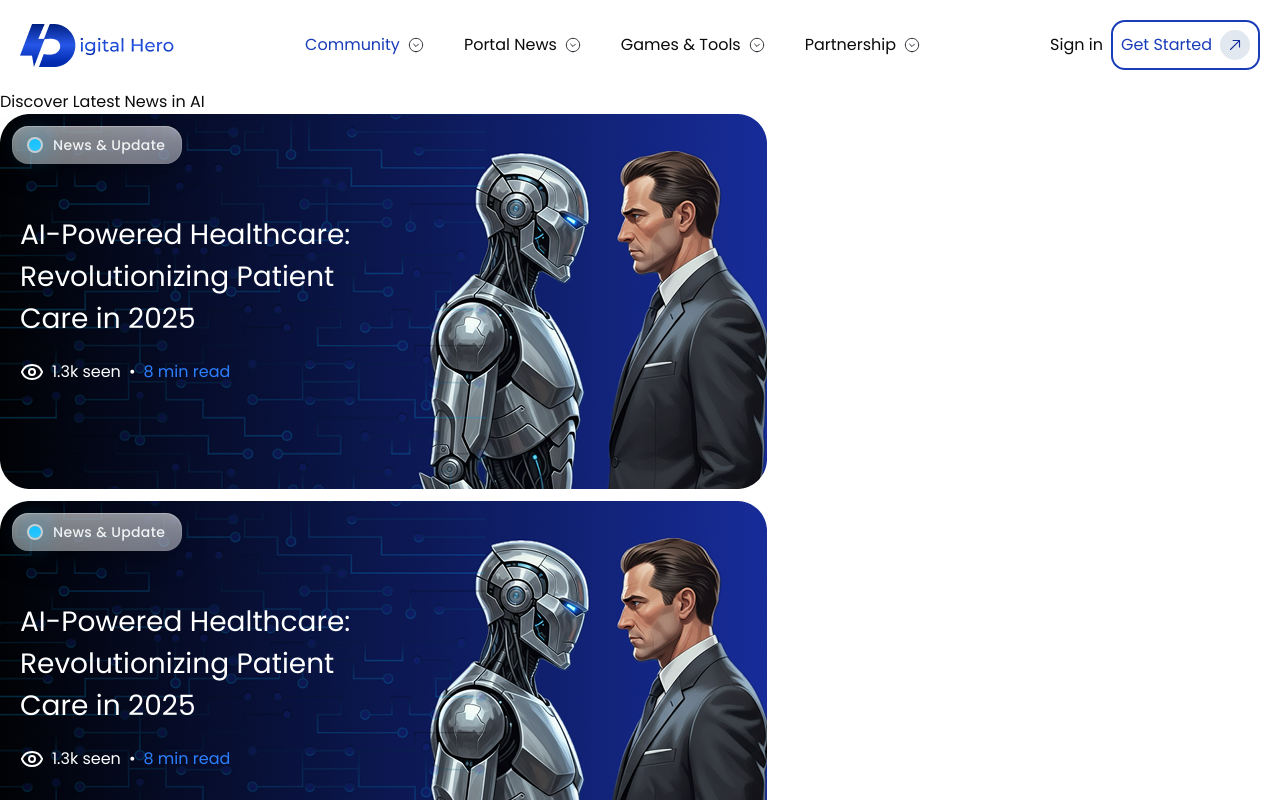
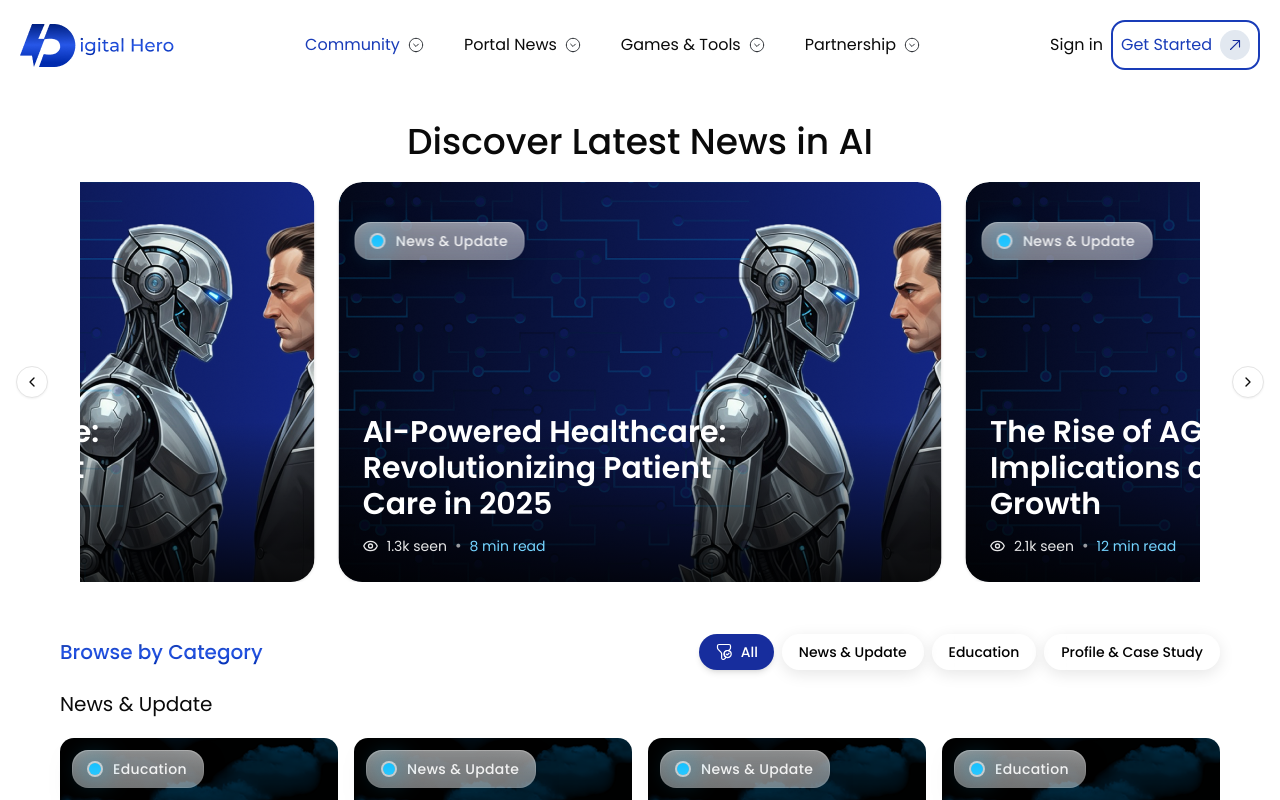
Before and after one commit to janfdev/test-slicing-digital-hero, a React (Vite) app: page / in a window 1280 px wide. Shown: the top 800 px of the page. Built offline with nearby package versions, Linux system fonts and the light colour scheme.

Commit message:
feat: Implement Banner component with carousel functionality and integrate NewsSection

```diff
--- a/src/components/Banner.tsx
+++ b/src/components/Banner.tsx
@@ -1,7 +1,26 @@
+import DigitalHero from "../assets/images/digitalHero.png";
+import { Card, CardContent } from "@/components/ui/card";
+import {
+  Carousel,
+  CarouselContent,
+  CarouselItem,
+  CarouselNext,
+  CarouselPrevious,
+  type CarouselApi
+} from "@/components/ui/carousel";
+import { cn } from "@/lib/utils";
 import { Eye } from "lucide-react";
-import DigitalHero from "../assets/images/digitalHero.png";
+import { useEffect, useState, useRef } from "react";
 
-const data = [
+type Item = {
+  image: string;
+  label: string;
+  title: string;
+  view: string;
+  read: string;
+};
+
+const DATA: Item[] = [
   {
     image: DigitalHero,
     label: "News & Update",
@@ -19,54 +38,119 @@ const data = [
   {
     image: DigitalHero,
     label: "News & Update",
-    title: "AI-Powered Healthcare: Revolutionizing Patient Care in 2025",
-    view: "1.3k",
-    read: "8 min"
+    title: "The Rise of AGI: Ethical Implications and Future Growth",
+    view: "2.1k",
+    read: "12 min"
   }
 ];
 
-const Discover = () => {
+const AUTOPLAY_INTERVAL = 4000;
+
+export default function Banner() {
+  const [api, setApi] = useState<CarouselApi>();
+  const currentRef = useRef(0);
+
+  // Sinkronkan posisi saat ini
+  useEffect(() => {
+    if (!api) return;
+    const syncCurrent = () => {
+      currentRef.current = api.selectedScrollSnap();
+    };
+
+    syncCurrent();
+    api.on("select", syncCurrent);
+    api.on("scroll", syncCurrent);
+
+    return () => {
+      api.off("select", syncCurrent);
+      api.off("scroll", syncCurrent);
+    };
+  }, [api]);
+
+  // Autoplay
+  useEffect(() => {
+    if (!api) return;
+    const autoplay = () => {
+      if (api.selectedScrollSnap() !== currentRef.current) return;
+      api.scrollNext();
+    };
+    const timer = setInterval(autoplay, AUTOPLAY_INTERVAL);
+    return () => clearInterval(timer);
+  }, [api]);
+
   return (
-    <div className="">
-      <h2>Discover Latest News in AI</h2>
-      <div
-        className="flex flex-col gap-3
-      "
+    <div className="mx-auto w-full py-8">
+      <h2 className="mb-5 text-center text-4xl font-medium ">
+        Discover Latest News in AI
+      </h2>
+
+      <Carousel
+        setApi={setApi}
+        className="relative w-full px-20"
+        opts={{
+          loop: true,
+          align: "center",
+          skipSnaps: false,
+          containScroll: "keepSnaps"
+        }}
       >
-        {data.map((data) => (
-          <div className="relative">
-            <div className="absolute top-3 left-3">
-              <div className="relative p-[1px] rounded-2xl bg-gradient-to-b from-white/60 to-white/10 shadow-[0_10px_30px_-10px_rgba(0,0,0,.6)]">
+        <CarouselContent className="-ml-6 pr-6">
+          {DATA.map((item, i) => (
+            <CarouselItem
+              key={i}
+              className="pl-6 shrink-0 basis-[82%] sm:basis-[70%] md:basis-[60%] xl:basis-[56%] cursor-grabbing"
+            >
+              <Card
+                className={cn(
+                  "relative h-[360px] md:h-[400px] overflow-hidden rounded-3xl border-0"
+                )}
+              >
+                <img
+                  src={item.image}
+                  alt={item.title}
+                  className="absolute inset-0 w-full h-full object-cover rounded-3xl"
+                  loading="lazy"
+                />
+
+                <div className="absolute top-10 left-4 z-10">
+                  <div className="relative rounded-2xl p-[1px] bg-gradient-to-b from-white/60 to-white/10 shadow-[0_10px_30px_-10px_rgba(0,0,0,.6)]">
                     <div className="flex items-center gap-3 rounded-2xl px-4 py-2 bg-white/10 backdrop-blur-xl ring-1 ring-white/20">
                       <span className="relative inline-flex h-3 w-3">
-                    <span className="absolute inset-0 rounded-full bg-sky-400"></span>
-                    <span className="absolute inset-[-6px] rounded-full bg-sky-400/40 blur-md"></span>
-                    <span className="absolute inset-0 rounded-full ring-2 ring-white/60"></span>
+                        <span className="absolute inset-0 rounded-full bg-sky-400" />
+                        <span className="absolute inset-[-6px] rounded-full bg-sky-400/40 blur-md" />
+                        <span className="absolute inset-0 rounded-full ring-2 ring-white/60" />
                       </span>
                       <span className="text-white/90 text-sm font-medium tracking-wide">
-                    {data.label}
+                        {item.label}
                       </span>
                     </div>
-                <span className="pointer-events-none absolute inset-0 rounded-2xl bg-gradient-to-t from-white/25 to-transparent"></span>
+                    <span className="pointer-events-none absolute inset-0 rounded-2xl bg-gradient-to-t from-white/25 to-transparent" />
                   </div>
                 </div>
-            <img src={data.image} alt="" />
-            <div className="absolute flex flex-col gap-5 top-25 left-5">
-              <h3 className="text-white text-[28px] max-w-sm">{data.title}</h3>
-              <div className="flex items-center gap-2">
-                <p className="flex items-center gap-2 text-white">
-                  <Eye className="text-white" />
-                  {data.view} seen
+
+                <div className="pointer-events-none absolute inset-x-0 bottom-0 h-40 bg-gradient-to-t from-black/80 via-black/40 to-transparent" />
+
+                <CardContent className="absolute inset-x-6 bottom-6 p-0">
+                  <h3 className="text-white text-3xl font-semibold max-w-sm">
+                    {item.title}
+                  </h3>
+                  <div className="mt-3 flex items-center gap-2">
+                    <p className="flex items-center gap-2 text-white/90 text-sm">
+                      <Eye className="h-4 w-4" />
+                      {item.view} seen
                     </p>
-                <span className="text-white">•</span>
-                <p className="text-blue-500">{data.read} read</p>
+                    <span className="text-white/60">•</span>
+                    <p className="text-sky-300 text-sm">{item.read} read</p>
                   </div>
-            </div>
-          </div>
+                </CardContent>
+              </Card>
+            </CarouselItem>
           ))}
-      </div>
+        </CarouselContent>
+
+        <CarouselPrevious className="absolute left-4 top-1/2 -translate-y-1/2 cursor-pointer" />
+        <CarouselNext className="absolute right-4 top-1/2 -translate-y-1/2 cursor-pointer" />
+      </Carousel>
     </div>
   );
-};
-
-export default Discover;
+}
--- a/src/components/NewsSection.tsx
+++ b/src/components/NewsSection.tsx
@@ -1,4 +1,5 @@
 import FilterIcon from "../assets/icons/filter-tick.svg";
+import NewsData from "./News";
 import { Button } from "./ui/button";
 import { useState } from "react";
 
@@ -48,6 +49,9 @@ const NewsSection = () => {
           })}
         </div>
       </div>
+      <NewsData title="News & Update" />
+      <NewsData title="Education" />
+      <NewsData title="Profile & Case Study" />
     </section>
   );
 };
--- /dev/null
+++ b/src/components/ui/card.tsx
@@ -0,0 +1,91 @@
+import { cn } from "@/lib/utils";
+import * as React from "react";
+
+function Card({ className, ...props }: React.ComponentProps<"div">) {
+  return (
+    <div
+      data-slot="card"
+      className={cn(
+        "bg-card text-card-foreground flex flex-col gap-6 rounded-xl border py-6 shadow-sm",
+        className
+      )}
+      {...props}
+    />
+  );
+}
+
+function CardHeader({ className, ...props }: React.ComponentProps<"div">) {
+  return (
+    <div
+      data-slot="card-header"
+      className={cn(
+        "@container/card-header grid auto-rows-min grid-rows-[auto_auto] items-start gap-2 px-6 has-data-[slot=card-action]:grid-cols-[1fr_auto] [.border-b]:pb-6",
+        className
+      )}
+      {...props}
+    />
+  );
+}
+
+function CardTitle({ className, ...props }: React.ComponentProps<"div">) {
+  return (
+    <div
+      data-slot="card-title"
+      className={cn("leading-none font-semibold", className)}
+      {...props}
+    />
+  );
+}
+
+function CardDescription({ className, ...props }: React.ComponentProps<"div">) {
+  return (
+    <div
+      data-slot="card-description"
+      className={cn("text-muted-foreground text-sm", className)}
+      {...props}
+    />
+  );
+}
+
+function CardAction({ className, ...props }: React.ComponentProps<"div">) {
+  return (
+    <div
+      data-slot="card-action"
+      className={cn(
+        "col-start-2 row-span-2 row-start-1 self-start justify-self-end",
+        className
+      )}
+      {...props}
+    />
+  );
+}
+
+function CardContent({ className, ...props }: React.ComponentProps<"div">) {
+  return (
+    <div
+      data-slot="card-content"
+      className={cn("px-6", className)}
+      {...props}
+    />
+  );
+}
+
+function CardFooter({ className, ...props }: React.ComponentProps<"div">) {
+  return (
+    <div
+      data-slot="card-footer"
+      className={cn("flex items-center px-6 [.border-t]:pt-6", className)}
+      {...props}
+    />
+  );
+}
+
+export {
+  Card,
+  CardHeader,
+  CardFooter,
+  CardTitle,
+  CardAction,
+  CardDescription,
+  CardContent
+};
--- a/src/components/ui/carousel.tsx
+++ b/src/components/ui/carousel.tsx
@@ -1,43 +1,42 @@
-import * as React from "react"
+import { Button } from "@/components/ui/button";
+import { cn } from "@/lib/utils";
 import useEmblaCarousel, {
-  type UseEmblaCarouselType,
-} from "embla-carousel-react"
-import { ArrowLeft, ArrowRight } from "lucide-react"
+  type UseEmblaCarouselType
+} from "embla-carousel-react";
+import { ChevronLeft, ChevronRight } from "lucide-react";
+import * as React from "react";
 
-import { cn } from "@/lib/utils"
-import { Button } from "@/components/ui/button"
-
-type CarouselApi = UseEmblaCarouselType[1]
-type UseCarouselParameters = Parameters<typeof useEmblaCarousel>
-type CarouselOptions = UseCarouselParameters[0]
-type CarouselPlugin = UseCarouselParameters[1]
+type CarouselApi = UseEmblaCarouselType[1];
+type UseCarouselParameters = Parameters<typeof useEmblaCarousel>;
+type CarouselOptions = UseCarouselParameters[0];
+type CarouselPlugin = UseCarouselParameters[1];
 
 type CarouselProps = {
-  opts?: CarouselOptions
-  plugins?: CarouselPlugin
-  orientation?: "horizontal" | "vertical"
-  setApi?: (api: CarouselApi) => void
-}
+  opts?: CarouselOptions;
+  plugins?: CarouselPlugin;
+  orientation?: "horizontal" | "vertical";
+  setApi?: (api: CarouselApi) => void;
+};
 
 type CarouselContextProps = {
-  carouselRef: ReturnType<typeof useEmblaCarousel>[0]
-  api: ReturnType<typeof useEmblaCarousel>[1]
-  scrollPrev: () => void
-  scrollNext: () => void
-  canScrollPrev: boolean
-  canScrollNext: boolean
-} & CarouselProps
+  carouselRef: ReturnType<typeof useEmblaCarousel>[0];
+  api: ReturnType<typeof useEmblaCarousel>[1];
+  scrollPrev: () => void;
+  scrollNext: () => void;
+  canScrollPrev: boolean;
+  canScrollNext: boolean;
+} & CarouselProps;
 
-const CarouselContext = React.createContext<CarouselContextProps | null>(null)
+const CarouselContext = React.createContext<CarouselContextProps | null>(null);
 
 function useCarousel() {
-  const context = React.useContext(CarouselContext)
+  const context = React.useContext(CarouselContext);
 
   if (!context) {
-    throw new Error("useCarousel must be used within a <Carousel />")
+    throw new Error("useCarousel must be used within a <Carousel />");
   }
 
-  return context
+  return context;
 }
 
 function Carousel({
@@ -52,55 +51,55 @@ function Carousel({
   const [carouselRef, api] = useEmblaCarousel(
     {
       ...opts,
-      axis: orientation === "horizontal" ? "x" : "y",
+      axis: orientation === "horizontal" ? "x" : "y"
     },
     plugins
-  )
-  const [canScrollPrev, setCanScrollPrev] = React.useState(false)
-  const [canScrollNext, setCanScrollNext] = React.useState(false)
+  );
+  const [canScrollPrev, setCanScrollPrev] = React.useState(false);
+  const [canScrollNext, setCanScrollNext] = React.useState(false);
 
   const onSelect = React.useCallback((api: CarouselApi) => {
-    if (!api) return
-    setCanScrollPrev(api.canScrollPrev())
-    setCanScrollNext(api.canScrollNext())
-  }, [])
+    if (!api) return;
+    setCanScrollPrev(api.canScrollPrev());
+    setCanScrollNext(api.canScrollNext());
+  }, []);
 
   const scrollPrev = React.useCallback(() => {
-    api?.scrollPrev()
-  }, [api])
+    api?.scrollPrev();
+  }, [api]);
 
   const scrollNext = React.useCallback(() => {
-    api?.scrollNext()
-  }, [api])
+    api?.scrollNext();
+  }, [api]);
 
   const handleKeyDown = React.useCallback(
     (event: React.KeyboardEvent<HTMLDivElement>) => {
       if (event.key === "ArrowLeft") {
-        event.preventDefault()
-        scrollPrev()
+        event.preventDefault();
+        scrollPrev();
       } else if (event.key === "ArrowRight") {
-        event.preventDefault()
-        scrollNext()
+        event.preventDefault();
+        scrollNext();
       }
     },
     [scrollPrev, scrollNext]
-  )
+  );
 
   React.useEffect(() => {
-    if (!api || !setApi) return
-    setApi(api)
-  }, [api, setApi])
+    if (!api || !setApi) return;
+    setApi(api);
+  }, [api, setApi]);
 
   React.useEffect(() => {
-    if (!api) return
-    onSelect(api)
-    api.on("reInit", onSelect)
-    api.on("select", onSelect)
+    if (!api) return;
+    onSelect(api);
+    api.on("reInit", onSelect);
+    api.on("select", onSelect);
 
     return () => {
-      api?.off("select", onSelect)
-    }
-  }, [api, onSelect])
+      api?.off("select", onSelect);
+    };
+  }, [api, onSelect]);
 
   return (
     <CarouselContext.Provider
@@ -113,7 +112,7 @@ function Carousel({
         scrollPrev,
         scrollNext,
         canScrollPrev,
-        canScrollNext,
+        canScrollNext
       }}
     >
       <div
@@ -127,11 +126,11 @@ function Carousel({
         {children}
       </div>
     </CarouselContext.Provider>
-  )
+  );
 }
 
 function CarouselContent({ className, ...props }: React.ComponentProps<"div">) {
-  const { carouselRef, orientation } = useCarousel()
+  const { carouselRef, orientation } = useCarousel();
 
   return (
     <div
@@ -148,11 +147,11 @@ function CarouselContent({ className, ...props }: React.ComponentProps<"div">) {
         {...props}
       />
     </div>
-  )
+  );
 }
 
 function CarouselItem({ className, ...props }: React.ComponentProps<"div">) {
-  const { orientation } = useCarousel()
+  const { orientation } = useCarousel();
 
   return (
     <div
@@ -166,7 +165,7 @@ function CarouselItem({ className, ...props }: React.ComponentProps<"div">) {
       )}
       {...props}
     />
-  )
+  );
 }
 
 function CarouselPrevious({
@@ -175,7 +174,7 @@ function CarouselPrevious({
   size = "icon",
   ...props
 }: React.ComponentProps<typeof Button>) {
-  const { orientation, scrollPrev, canScrollPrev } = useCarousel()
+  const { orientation, scrollPrev, canScrollPrev } = useCarousel();
 
   return (
     <Button
@@ -193,10 +192,10 @@ function CarouselPrevious({
       onClick={scrollPrev}
       {...props}
     >
-      <ArrowLeft />
+      <ChevronLeft />
       <span className="sr-only">Previous slide</span>
     </Button>
-  )
+  );
 }
 
 function CarouselNext({
@@ -205,7 +204,7 @@ function CarouselNext({
   size = "icon",
   ...props
 }: React.ComponentProps<typeof Button>) {
-  const { orientation, scrollNext, canScrollNext } = useCarousel()
+  const { orientation, scrollNext, canScrollNext } = useCarousel();
 
   return (
     <Button
@@ -223,10 +222,10 @@ function CarouselNext({
       onClick={scrollNext}
       {...props}
     >
-      <ArrowRight />
+      <ChevronRight />
       <span className="sr-only">Next slide</span>
     </Button>
-  )
+  );
 }
 
 export {
@@ -235,5 +234,5 @@ export {
   CarouselContent,
   CarouselItem,
   CarouselPrevious,
-  CarouselNext,
-}
+  CarouselNext
+};
```
Also changed, not shown: src/assets/images/digitalHero.png. Lines whose indentation alone changed are shown as unchanged.
